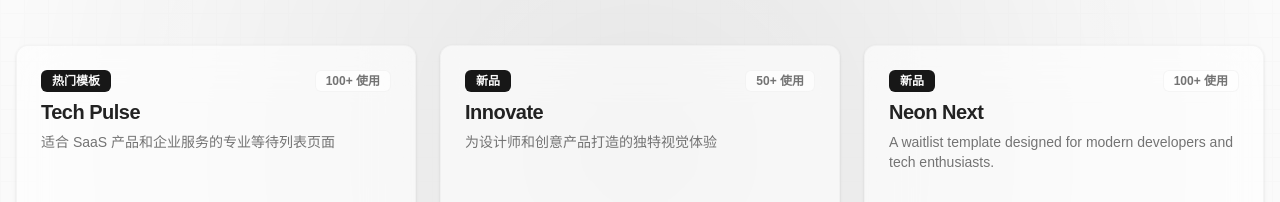
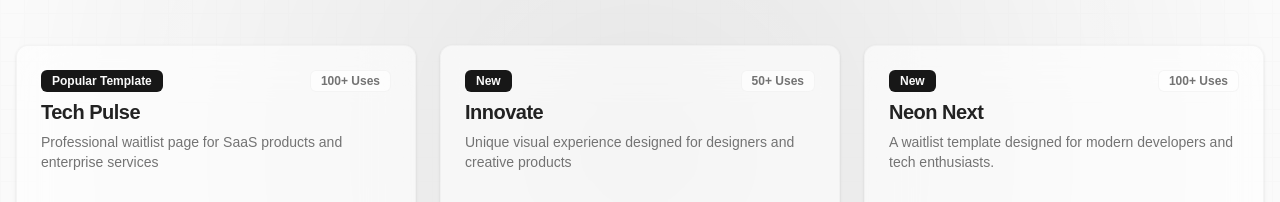
Before and after one commit to TinsFox/waitlist, a Next.js app: page / in a window 1280 px wide. Shown: the part 251-453 px from the top of the page. Built offline with nearby package versions, Linux system fonts and the light colour scheme; grey boxes are pictures that could not be loaded.

Commit message:
refactor: update waitlist item texts to English

```diff
--- a/app/data/waitlists.ts
+++ b/app/data/waitlists.ts
@@ -11,26 +11,28 @@ export type WaitlistItem = {
 export const waitlists: WaitlistItem[] = [
   {
     id: "1",
-    status: "热门模板",
-    joinedCount: "100+ 使用",
+    status: "Popular Template",
+    joinedCount: "100+ Uses",
     title: "Tech Pulse",
-    description: "适合 SaaS 产品和企业服务的专业等待列表页面",
+    description:
+      "Professional waitlist page for SaaS products and enterprise services",
     gradient: "from-[#3245ff]/20 to-[#bc52ee]/20",
     link: "/tech-pulse",
   },
   {
     id: "2",
-    status: "新品",
-    joinedCount: "50+ 使用",
+    status: "New",
+    joinedCount: "50+ Uses",
     title: "Innovate",
-    description: "为设计师和创意产品打造的独特视觉体验",
+    description:
+      "Unique visual experience designed for designers and creative products",
     gradient: "from-[#36BEFF]/20 to-[#3245FF]/20",
     link: "/innovate",
   },
   {
     id: "3",
-    status: "新品",
-    joinedCount: "100+ 使用",
+    status: "New",
+    joinedCount: "100+ Uses",
     title: "Neon Next",
     description:
       "A waitlist template designed for modern developers and tech enthusiasts.",
```
